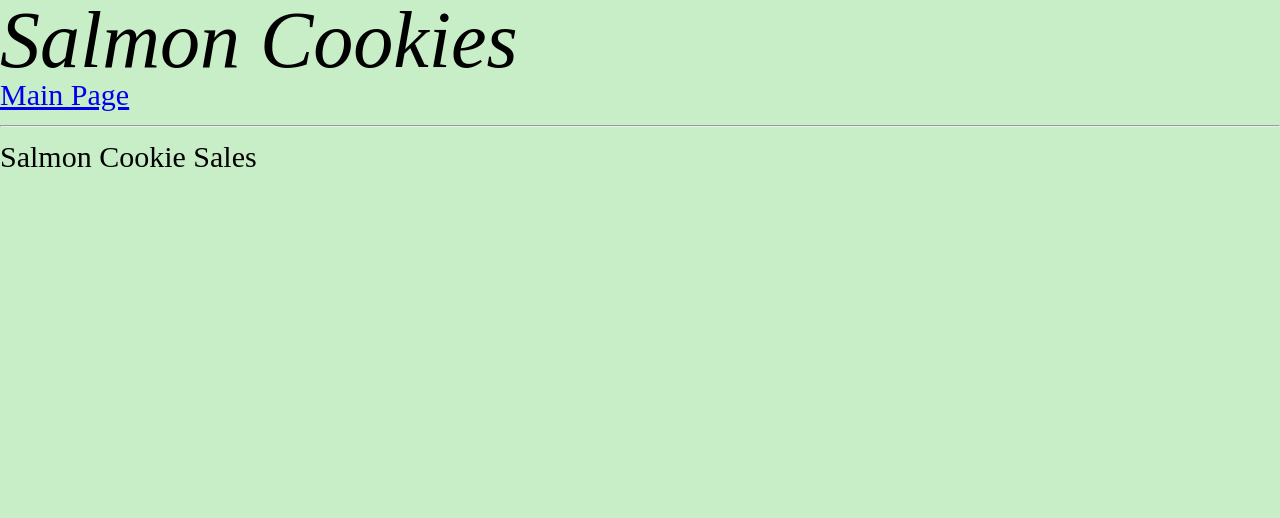
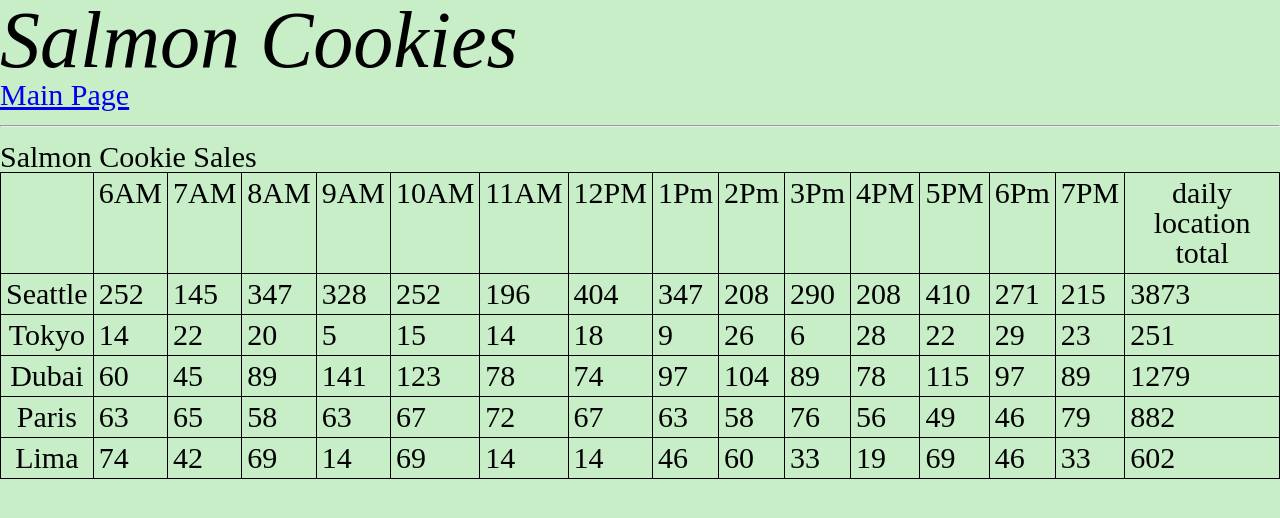
Before and after one commit to iswimfree/cookie-stand, a plain HTML site: page sales.html in a window 1280 px wide. Drawn offline with Linux system fonts and the light colour scheme.

Commit message:
finished table

```diff
--- a/css/style.css
+++ b/css/style.css
@@ -12,3 +12,12 @@ h1 {
   font-size: 80px;
 
 }
+
+table {
+  border:1px solid black ;
+}
+
+td, th {
+  padding: 5px;
+  border: 1px solid black ;
+}
--- a/js/app.js
+++ b/js/app.js
@@ -30,7 +30,7 @@ Salmoncookie.prototype.moneyPerHour = function () {
     this.dailySales += totalSales;
   }
 };
-//at this point im just trying anything but i can do it !! just believe!
+//anything but i can do it !! just believe!
 Salmoncookie.prototype.renderTable = function () {
   this.moneyPerHour();
   var trElement = document.createElement('tr');//create tr
@@ -38,7 +38,7 @@ Salmoncookie.prototype.renderTable = function () {
   var thElement = document.createElement('th'); //create th
   thElement.textContent = this.name; //this creates the name
   trElement.appendChild(thElement); // this adds name to table
-  for (var i = 0; i < this.hourlySales.length; i++);//this is creating a for loop to create the hourly sales array  i think {
+  for (var i = 0; i < this.hourlySales.length; i++) {
     var tdElement = document.createElement('td'); //creating more elements
     tdElement.textContent = this.hourlySales[i];
     trElement.appendChild(tdElement); //adding more to table
@@ -46,14 +46,25 @@ Salmoncookie.prototype.renderTable = function () {
   tdElement = document.createElement('td'); //this is for daily sales
   tdElement.textContent = this.dailySales;
   trElement.appendChild(tdElement);//adding to table
-{
+};
 //create table head maybe this should be moved up honestly.
 function renderHeader() {
   var tHead = document.createElement('thead');
   cookieTable.appendChild(tHead);
   var trElement = document.createElement('tr');
   tHead.appendChild(trElement);
+  var tdElement = document.createElement('td');
+  trElement.appendChild(tdElement);
+  for (var i = 0; i < hours.length; i++) {
+    var thElement = document.createElement('th');
+    thElement.textContent = hours[i];
+    trElement.appendChild(thElement);
   }
+  thElement = document.createElement('th');
+  thElement.textContent = ('daily location total');
+  trElement.appendChild(thElement);
+}
+
 
 new Salmoncookie('Seattle', 23, 65, 6.3);
 new Salmoncookie('Tokyo', 3, 24, 1.2);
@@ -62,12 +73,11 @@ trElement.appendChild(tdElement);//adding to table
 new Salmoncookie('Lima', 2, 16, 4.6);
 
 function renderAll() {
-    for (var i = 0; i < storeLocation; i++) {
-      storeLocation[i].render();
+  for (var i = 0; i < storeLocation.length; i++) {
+    // storeLocation[i].render();
     storeLocation[i].renderTable();
 
   }
-
 }
-
+renderHeader();
 renderAll();
```
Lines whose indentation alone changed are shown as unchanged.
